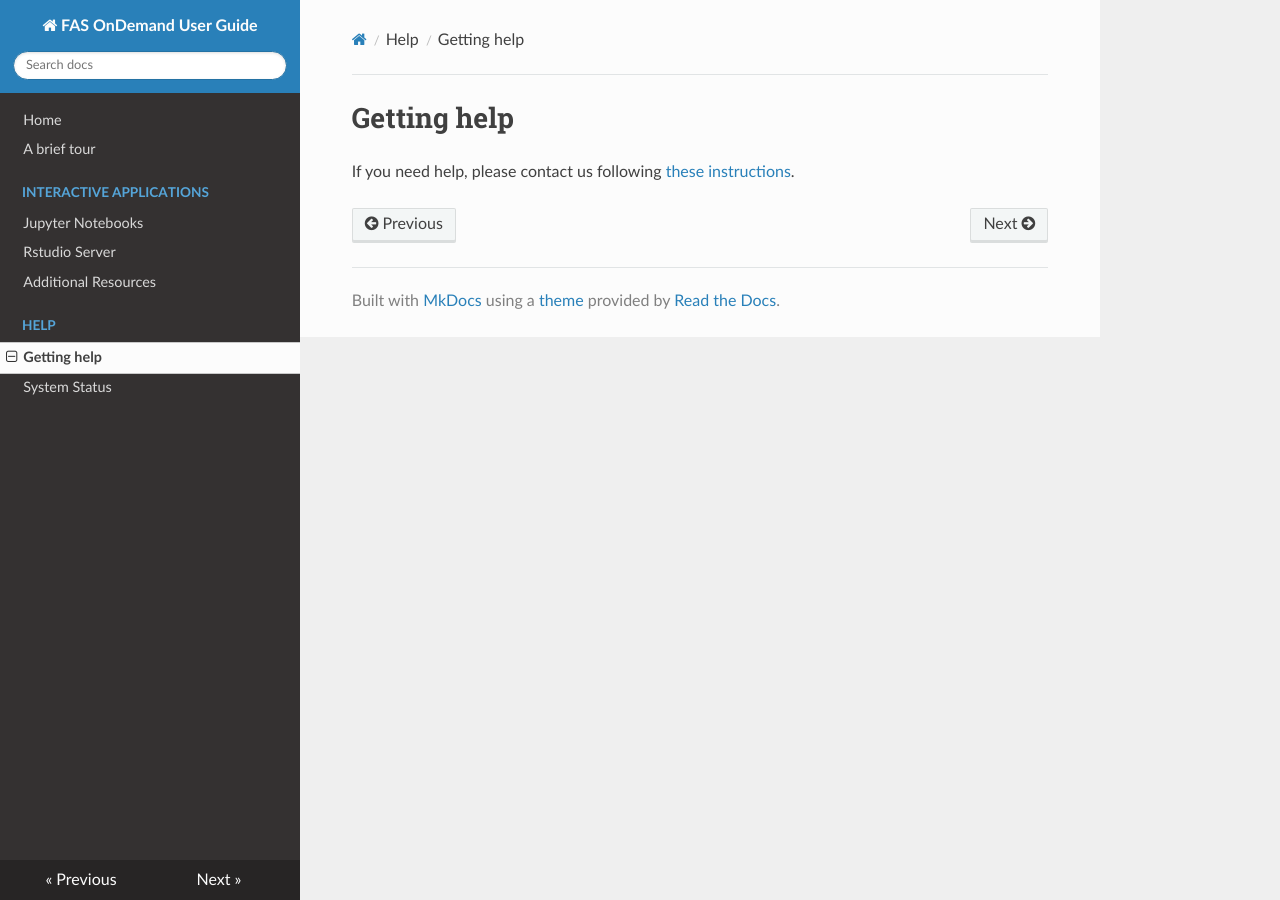
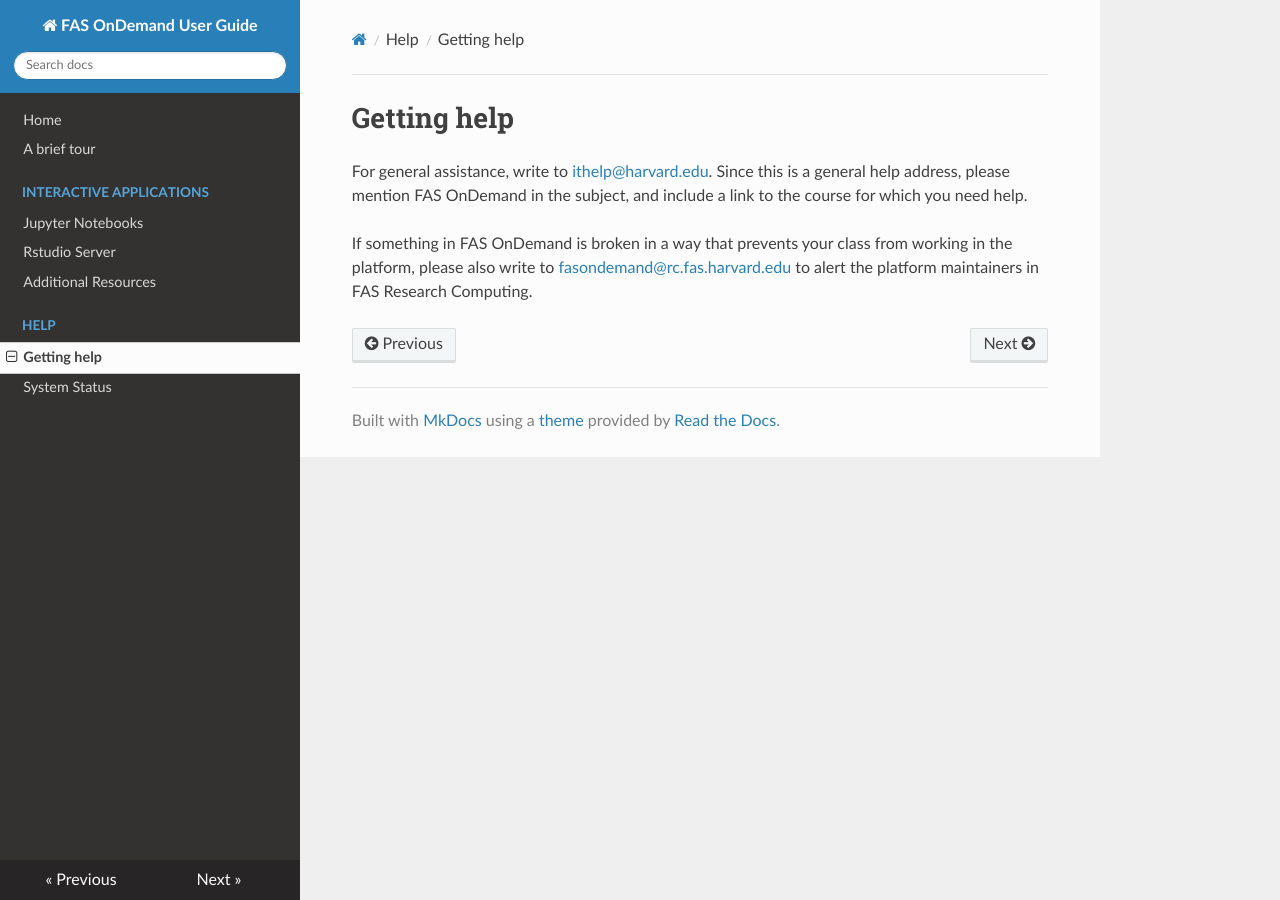
Before and after one commit to fasrc/fas-ondemand-user-guide, an MkDocs documentation site: the page built from docs/help.md, in a window 1280 px wide. Built offline with MkDocs 1.6.1, drawn with Linux system fonts in a browser that asks for light colours; nearby versions of some CDN libraries.

Commit message:
Update to help documentation
Direct people to ithelp for most issues for triage, and to include fasondemand email if they encounter breaking issues. Also added a couple minor text changes.

```diff
--- a/docs/help.md
+++ b/docs/help.md
@@ -1,3 +1,5 @@
 # Getting help
 
-If you need help, please contact us following [these instructions](https://docs.rc.fas.harvard.edu/kb/support/).
+For general assistance, write to [ithelp@harvard.edu](mailto:ithelp@harvard.edu?subject=FAS OnDemand support). Since this is a general help address, please mention FAS OnDemand in the subject, and include a link to the course for which you need help.
+
+If something in FAS OnDemand is broken in a way that prevents your class from working in the platform, please also write to [fasondemand@rc.fas.harvard.edu](mailto:fasondemand@rc.fas.harvard.edu) to alert the platform maintainers in FAS Research Computing.
```
Also changed, not shown: docs/rstudio.md (+1 -1 lines), docs/tour.md (+1 -1 lines).
